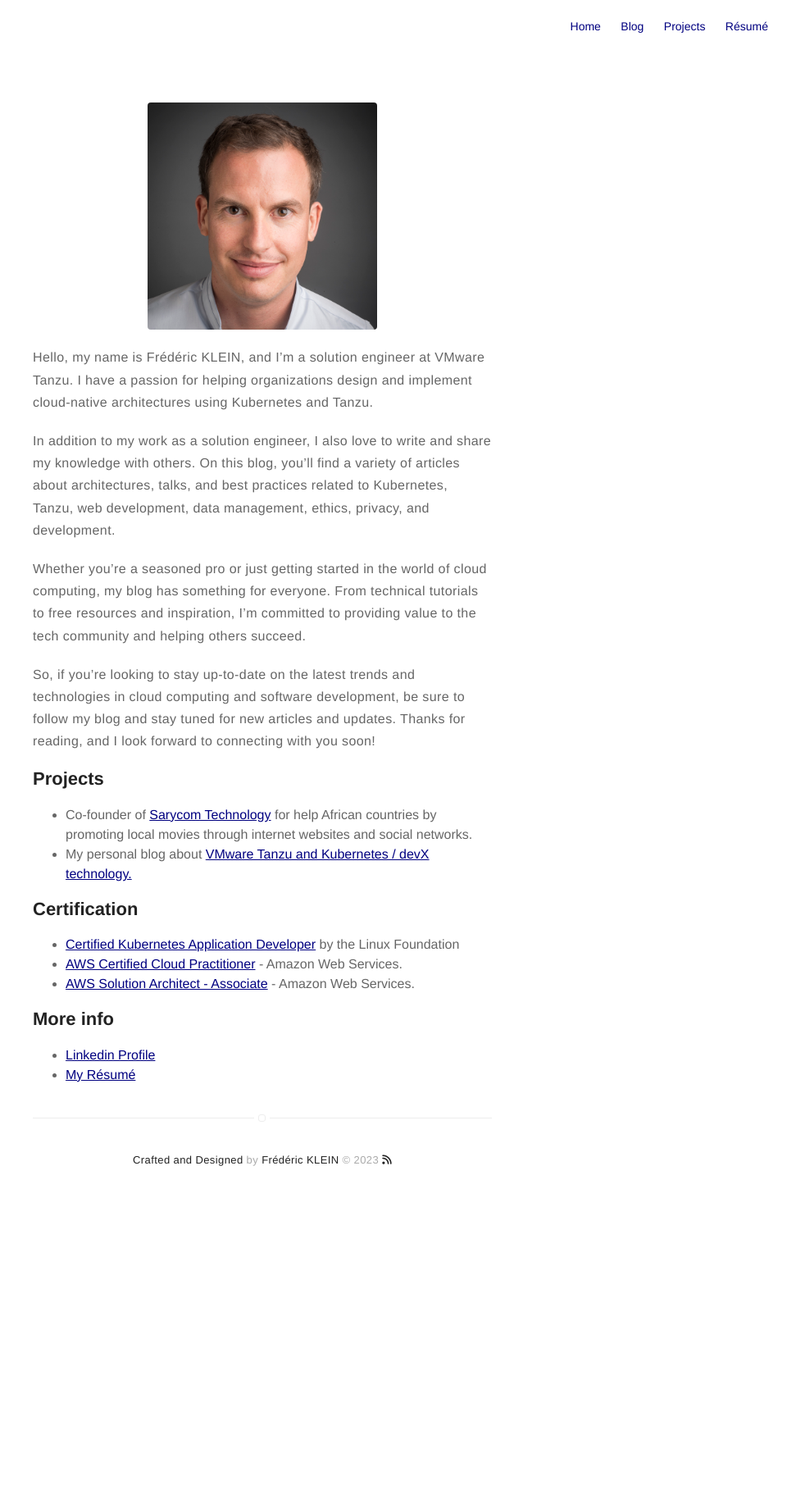
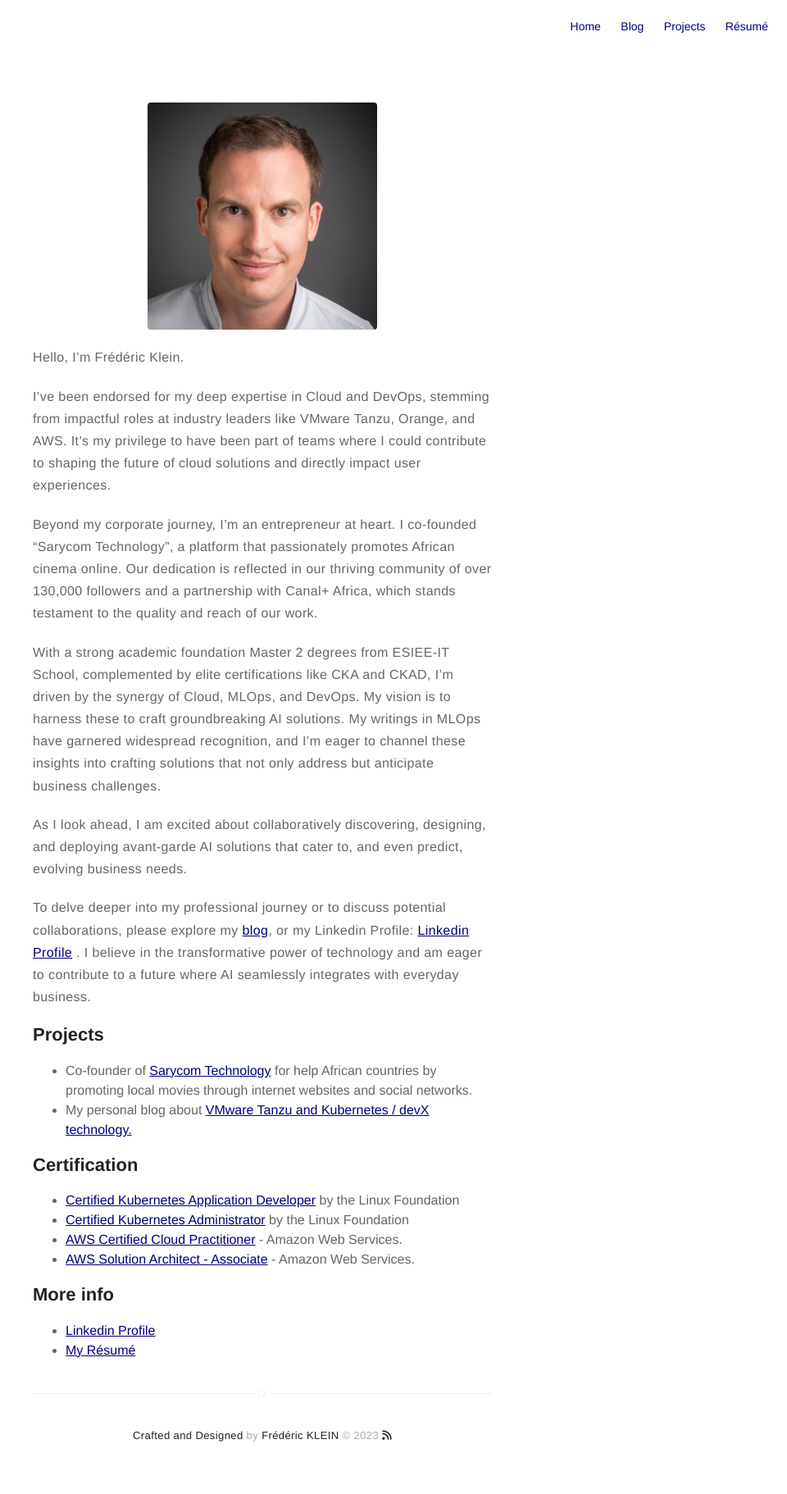
Before and after one commit to fklein82/resumev2, a Jekyll site: the page built from about.md, in a window 1280 px wide. Shown: the whole page at 82% size, without its empty margins (320-1280 px from the left). Built offline with Jekyll 4.4.1, drawn with Linux system fonts in a browser that asks for light colours; nearby versions of some CDN libraries; before the commit the page ends 1486 px from its top, so only the background shows below that.

Commit message:
update Resumé and About section

```diff
--- a/_config.yml
+++ b/_config.yml
@@ -18,7 +18,7 @@ dark-theme: auto
 # and specify source (external or local).
 resume: true
 resume-external: false
-resume-url: assets/Resume_fklein_WEB_2023.pdf
+resume-url: assets/Resume_Frédéric_KLEIN_WEB_sept_2023.pdf
 
 # url: https://sergiokopplin.github.io/indigo
 url: https://www.fklein.me
--- a/about.md
+++ b/about.md
@@ -4,13 +4,17 @@ layout: page
 ---
 ![Profile Image]({% if site.external-image %}{{ site.picture }}{% else %}{{ site.url }}/{{ site.picture }}{% endif %})
 
-Hello, my name is Frédéric KLEIN, and I’m a solution engineer at VMware Tanzu. I have a passion for helping organizations design and implement cloud-native architectures using Kubernetes and Tanzu.
+Hello, I'm Frédéric Klein.
 
-In addition to my work as a solution engineer, I also love to write and share my knowledge with others. On this blog, you’ll find a variety of articles about architectures, talks, and best practices related to Kubernetes, Tanzu, web development, data management, ethics, privacy, and development.
+I've been endorsed for my deep expertise in Cloud and DevOps, stemming from impactful roles at industry leaders like VMware Tanzu, Orange, and AWS. It's my privilege to have been part of teams where I could contribute to shaping the future of cloud solutions and directly impact user experiences.
 
-Whether you’re a seasoned pro or just getting started in the world of cloud computing, my blog has something for everyone. From technical tutorials to free resources and inspiration, I’m committed to providing value to the tech community and helping others succeed.
+Beyond my corporate journey, I'm an entrepreneur at heart. I co-founded "Sarycom Technology", a platform that passionately promotes African cinema online. Our dedication is reflected in our thriving community of over 130,000 followers and a partnership with Canal+ Africa, which stands testament to the quality and reach of our work.
 
-So, if you’re looking to stay up-to-date on the latest trends and technologies in cloud computing and software development, be sure to follow my blog and stay tuned for new articles and updates. Thanks for reading, and I look forward to connecting with you soon!
+With a strong academic foundation Master 2 degrees from ESIEE-IT School, complemented by elite certifications like CKA and CKAD, I'm driven by the synergy of Cloud, MLOps, and DevOps. My vision is to harness these to craft groundbreaking AI solutions. My writings in MLOps have garnered widespread recognition, and I'm eager to channel these insights into crafting solutions that not only address but anticipate business challenges.
+
+As I look ahead, I am excited about collaboratively discovering, designing, and deploying avant-garde AI solutions that cater to, and even predict, evolving business needs.
+
+To delve deeper into my professional journey or to discuss potential collaborations, please explore my <a href="blog.fklein.me">blog</a>, or my Linkedin Profile: <a href="https://www.linkedin.com/in/fklein82/"> Linkedin Profile</a> . I believe in the transformative power of technology and am eager to contribute to a future where AI seamlessly integrates with everyday business.
 
 <h2>Projects</h2>
 
@@ -23,6 +27,7 @@ So, if you’re looking to stay up-to-date on the latest trends and technologies
 
 <ul>
 	<li><a href="https://www.credly.com/badges/09ee2942-7cd0-4b85-b62d-e3f78b4f7db0/linked_in_profile">Certified Kubernetes Application Developer</a> by the Linux Foundation</li>
+	<li><a href="https://www.credly.com/badges/a508f03d-bb9f-4280-b3b4-b16d20882a29/linked_in_profile">Certified Kubernetes Administrator</a> by the Linux Foundation</li>
 	<li><a href="https://www.credly.com/badges/09ee2942-7cd0-4b85-b62d-e3f78b4f7db0/linked_in_profile">AWS Certified Cloud Practitioner</a> - Amazon Web Services.</li>
 	<li><a href="https://www.credly.com/badges/4f00ffcb-1d2f-44ff-8b15-38c5fab454ed?source=linked_in_profile">AWS Solution Architect - Associate</a> - Amazon Web Services.</li>
 </ul>
@@ -31,5 +36,5 @@ So, if you’re looking to stay up-to-date on the latest trends and technologies
 
 <ul>
 	<li><a href="https://www.credly.com/badges/09ee2942-7cd0-4b85-b62d-e3f78b4f7db0/linked_in_profile">Linkedin Profile</a></li>
-	<li><a href="http://localhost:4000/assets/Resume_fklein_WEB_2023.pdf">My Résumé</a></li>
+	<li><a href="assets/Resume_Frédéric_KLEIN_WEB_sept_2023">My Résumé</a></li>
 </ul>
```
Also changed, not shown: 10 other files.
